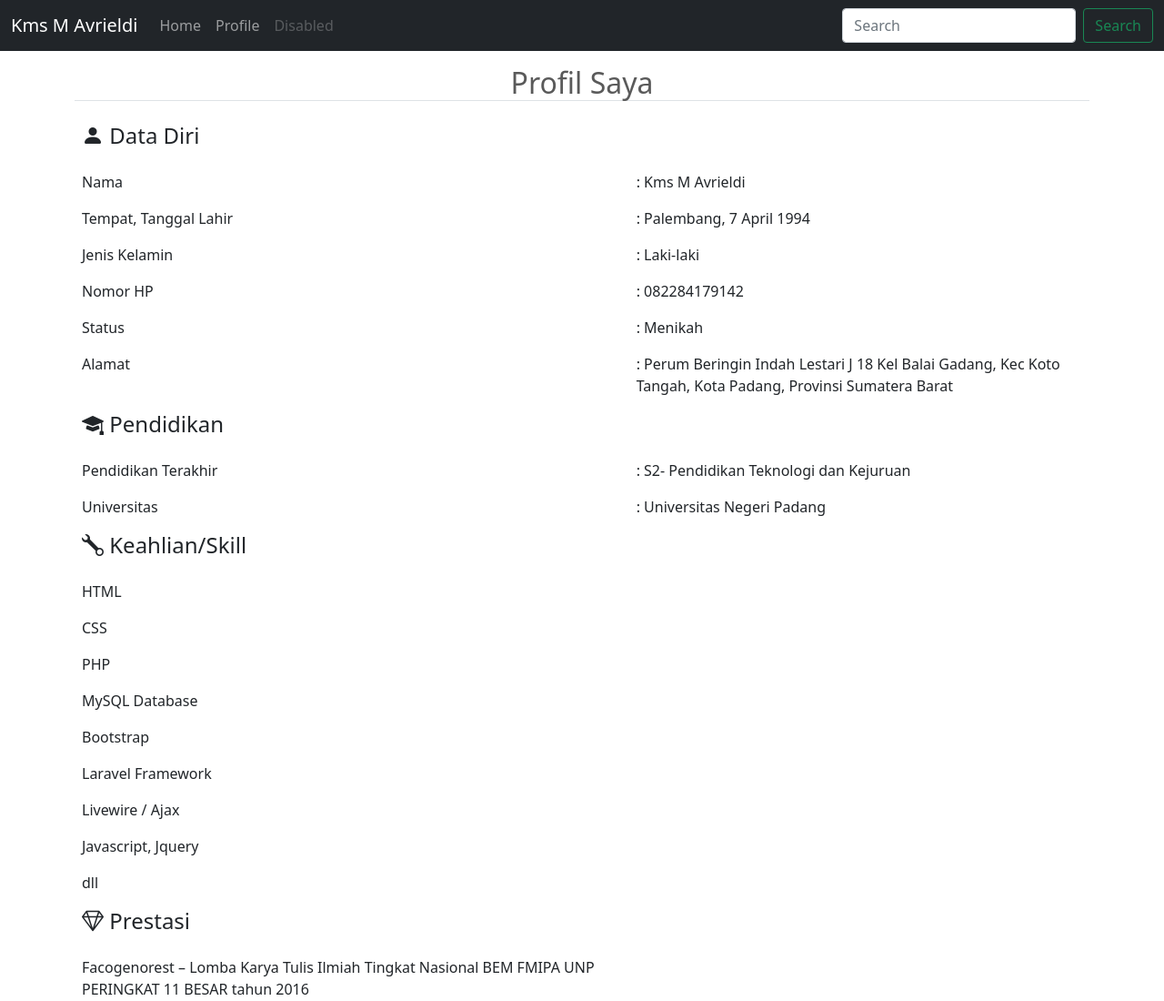
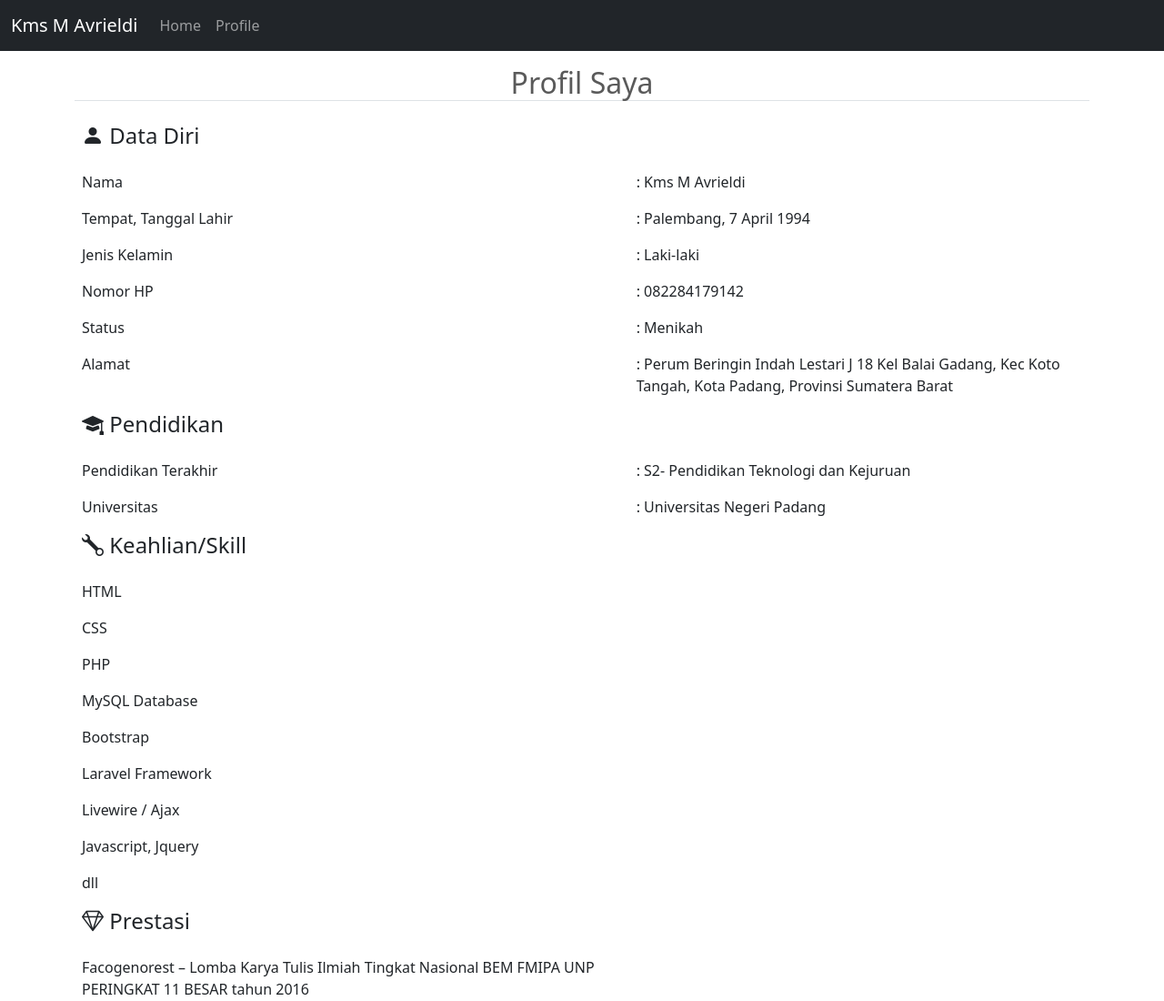
Before and after one commit to kmsmavrieldi/my-profile, a plain HTML site: page index.html in a window 1280 px wide. Shown: the top 1100 px of the page at 91% size. Drawn offline with nearby package versions, Linux system fonts and the light colour scheme.

Commit message:
menghapus navbar disable dan search

```diff
--- a/index.html
+++ b/index.html
@@ -57,14 +57,7 @@
           <li class="nav-item">
             <a class="nav-link" href="#">Profile</a>
           </li>
-          <li class="nav-item">
-            <a class="nav-link disabled" href="#" tabindex="-1" aria-disabled="true">Disabled</a>
-          </li>
         </ul>
-        <form class="d-flex">
-          <input class="form-control me-2" type="search" placeholder="Search" aria-label="Search">
-          <button class="btn btn-outline-success" type="submit">Search</button>
-        </form>
       </div>
     </div>
   </nav>
```
